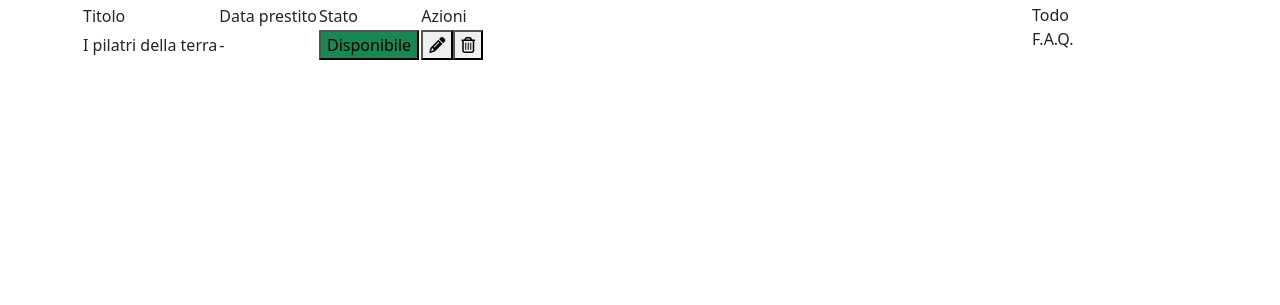
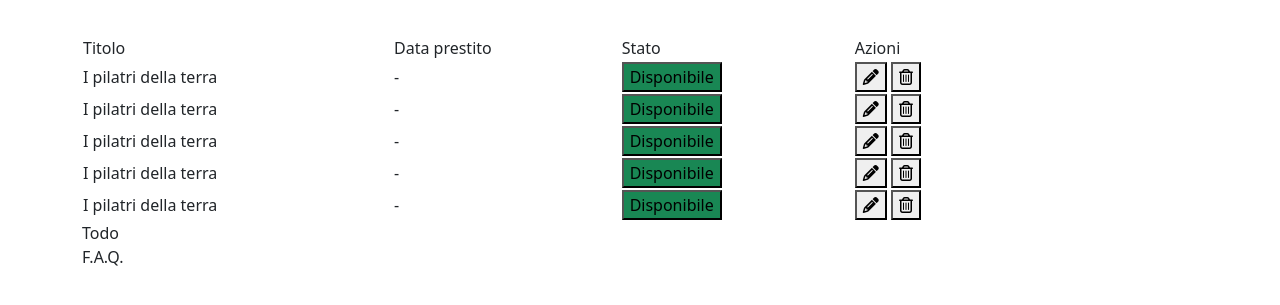
Before and after one commit to EneaSema/html-css-bootstrap-dashboard, a plain HTML site: page index.html in a window 1280 px wide. Shown: the part 111-416 px from the top of the page. Drawn offline with nearby package versions, Linux system fonts and the light colour scheme.

Commit message:
working create table

```diff
--- a/index.html
+++ b/index.html
@@ -87,15 +87,20 @@
       </div>
     </nav>
     <!-- sezione principale con container -->
+    <div class="container">
+      <div class="row">
+        <div class="col">
           <div
-      class="container d-flex flex-row justify-content-between align-items-center"
+            class="title-card d-flex justify-content-between align-items-center"
           >
             <h1 class="title-book .d-inline-block">Catalogo Libri</h1>
             <button class="btn bg-primary text-white">Aggiungi libro</button>
           </div>
-    <div class="container d-flex flex-column justify-content-between">
-      <div class="row">
+        </div>
+      </div>
+      <div class="row g-3 mt-3">
         <div class="col-10">
+          <div class="card-index d-flex flex-column justify-content-between">
             <table>
               <thead>
                 <tr>
@@ -106,29 +111,164 @@
                 </tr>
               </thead>
               <tbody>
-              <tr>
+                <!-- 1 libro -->
+                <tr class="table-striped">
                   <td>I pilatri della terra</td>
                   <td>-</td>
                   <td>
                     <button class="btn-present bg-success">Disponibile</button>
                   </td>
                   <td>
-                  <div class="btn-group">
-                    <button class="btn-outline" width="30" height="30">
-                      <i class="fa-solid fa-pencil"></i>
+                    <button
+                      type="button"
+                      class="btn-outline"
+                      width="30"
+                      height="30"
+                    >
+                      <i class="fa-solid fa-pencil" width="30" height="30"></i>
                     </button>
-                    <button class="btn-outline" width="30" height="30">
-                      <i class="fa-regular fa-trash-can"></i>
+                    <button
+                      type="button"
+                      class="btn-outline"
+                      width="30"
+                      height="30"
+                    >
+                      <i
+                        class="fa-regular fa-trash-can"
+                        width="30"
+                        height="30"
+                      ></i>
                     </button>
-                  </div>
                   </td>
                 </tr>
+                <!-- 2 libro -->
+                <tr class="table-striped">
+                  <td>I pilatri della terra</td>
+                  <td>-</td>
+                  <td>
+                    <button class="btn-present bg-success">Disponibile</button>
+                  </td>
+                  <td>
+                    <button
+                      type="button"
+                      class="btn-outline"
+                      width="30"
+                      height="30"
+                    >
+                      <i class="fa-solid fa-pencil" width="30" height="30"></i>
+                    </button>
+                    <button
+                      type="button"
+                      class="btn-outline"
+                      width="30"
+                      height="30"
+                    >
+                      <i
+                        class="fa-regular fa-trash-can"
+                        width="30"
+                        height="30"
+                      ></i>
+                    </button>
+                  </td>
+                </tr>
+                <!-- 3 libro -->
+                <tr class="table-striped">
+                  <td>I pilatri della terra</td>
+                  <td>-</td>
+                  <td>
+                    <button class="btn-present bg-success">Disponibile</button>
+                  </td>
+                  <td>
+                    <button
+                      type="button"
+                      class="btn-outline"
+                      width="30"
+                      height="30"
+                    >
+                      <i class="fa-solid fa-pencil" width="30" height="30"></i>
+                    </button>
+                    <button
+                      type="button"
+                      class="btn-outline"
+                      width="30"
+                      height="30"
+                    >
+                      <i
+                        class="fa-regular fa-trash-can"
+                        width="30"
+                        height="30"
+                      ></i>
+                    </button>
+                  </td>
+                </tr>
+                <!-- 4 libro -->
+                <tr class="table-striped">
+                  <td>I pilatri della terra</td>
+                  <td>-</td>
+                  <td>
+                    <button class="btn-present bg-success">Disponibile</button>
+                  </td>
+                  <td>
+                    <button
+                      type="button"
+                      class="btn-outline"
+                      width="30"
+                      height="30"
+                    >
+                      <i class="fa-solid fa-pencil" width="30" height="30"></i>
+                    </button>
+                    <button
+                      type="button"
+                      class="btn-outline"
+                      width="30"
+                      height="30"
+                    >
+                      <i
+                        class="fa-regular fa-trash-can"
+                        width="30"
+                        height="30"
+                      ></i>
+                    </button>
+                  </td>
+                </tr>
+                <!-- 5 libro -->
+                <tr class="table-striped">
+                  <td>I pilatri della terra</td>
+                  <td>-</td>
+                  <td>
+                    <button class="btn-present bg-success">Disponibile</button>
+                  </td>
+                  <td>
+                    <button
+                      type="button"
+                      class="btn-outline"
+                      width="30"
+                      height="30"
+                    >
+                      <i class="fa-solid fa-pencil" width="30" height="30"></i>
+                    </button>
+                    <button
+                      type="button"
+                      class="btn-outline"
+                      width="30"
+                      height="30"
+                    >
+                      <i
+                        class="fa-regular fa-trash-can"
+                        width="30"
+                        height="30"
+                      ></i>
+                    </button>
+                  </td>
+                </tr>
+                <!-- / 5 libro -->
               </tbody>
             </table>
           </div>
-        <div class="col-1">
+          <div class="col-2">
             Todo
-          <div class="col-1">F.A.Q.</div>
+            <div class="col-2">F.A.Q.</div>
+          </div>
         </div>
       </div>
     </div>
```
Lines whose indentation alone changed are shown as unchanged.
